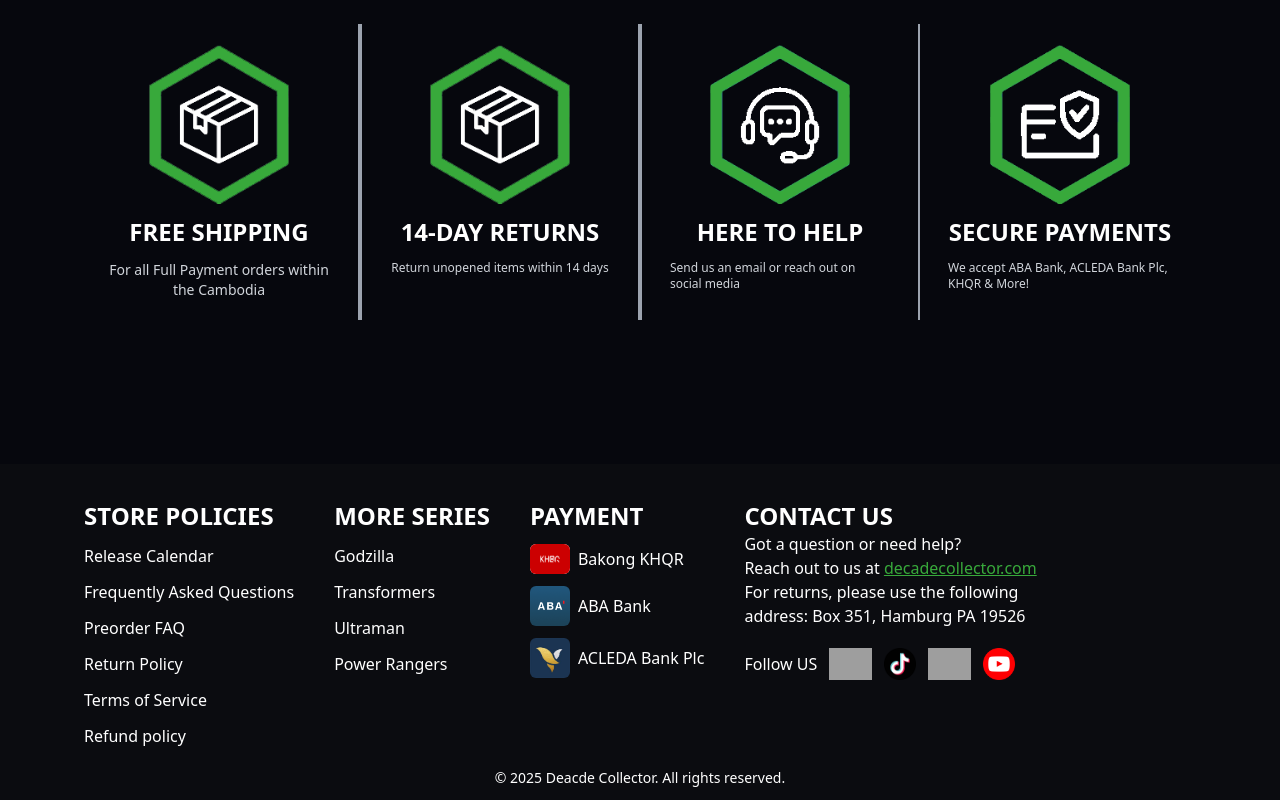
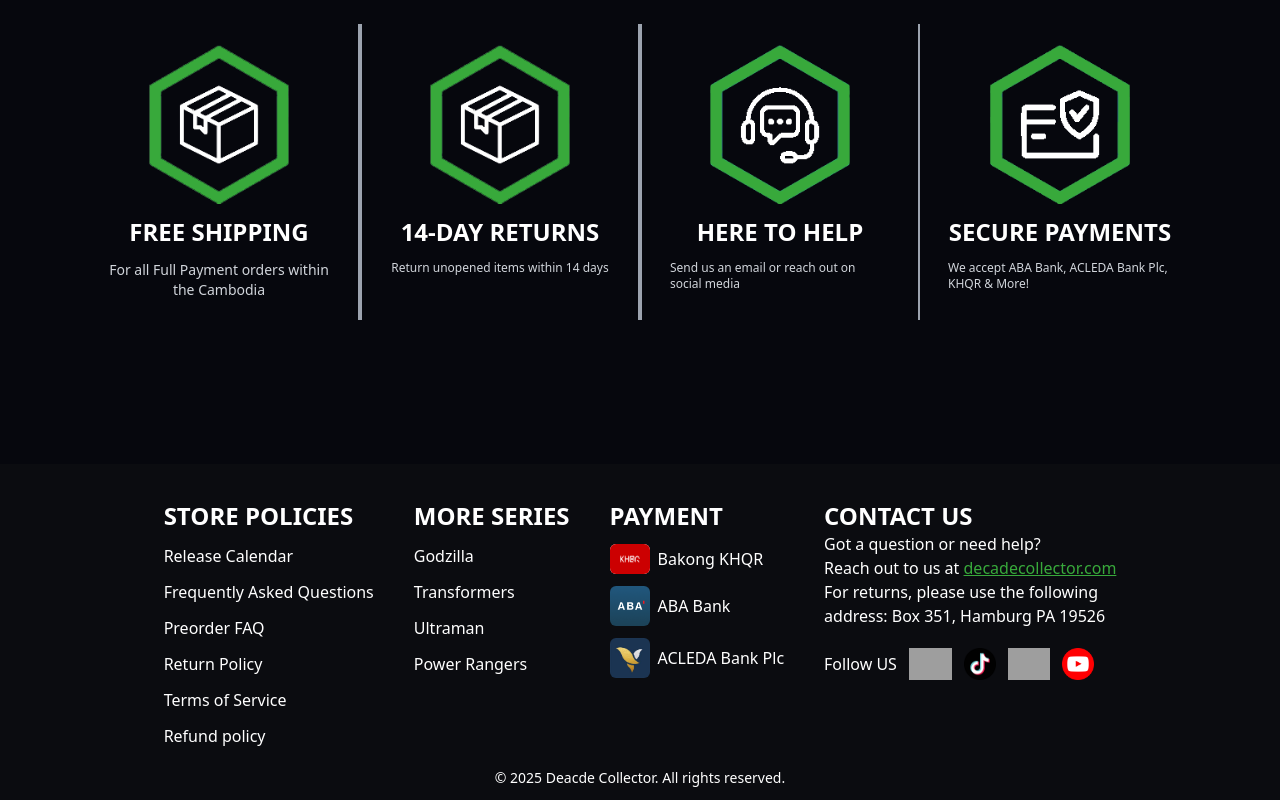
Before and after one commit to YORNSOKHLEN/decade_collector, a React (Vite) app: page / in a window 1280 px wide. Shown: the part 1772-2572 px from the top of the page. Built offline with nearby package versions, Linux system fonts and the light colour scheme; grey boxes are pictures that could not be loaded.

Commit message:
src/components/jsx/elements/Footer.jsx

```diff
--- a/src/components/jsx/elements/Footer.jsx
+++ b/src/components/jsx/elements/Footer.jsx
@@ -15,7 +15,7 @@ import Policy from "../../js/policyStore";
 
 const Footer = () => {
   return (
-    <footer className="bg-[#0b0c10] mt-20 pt-9 pb-3 items-center">
+    <footer className="bg-[#0b0c10] mt-20 pt-9 pb-3 items-center justify-items-center">
       <div className="flex px-7 md:mx-14">
         {/* <div>
           <a href="#">
```
